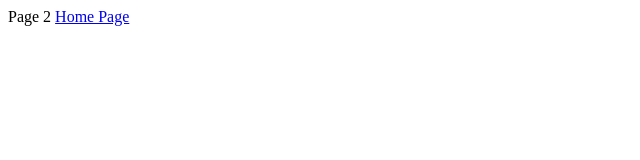
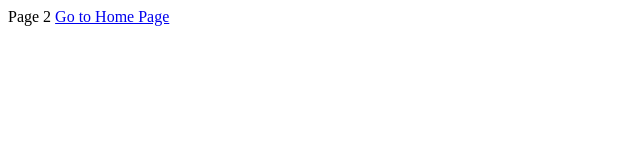
Before and after one commit to jdjokey/jdjokey.github.io, a plain HTML site: page Page2.html in a window 1280 px wide. Shown: the full height of the page, 0-640 px from the left. Drawn offline with Linux system fonts and the light colour scheme.

Commit message:
changed update1

```diff
--- a/Page2.html
+++ b/Page2.html
@@ -11,7 +11,7 @@ Page 2
 
 
 
-<a href="index.html">Home Page</a>
+<a href="index.html">Go to Home Page</a>
 </body>
 
 
```
